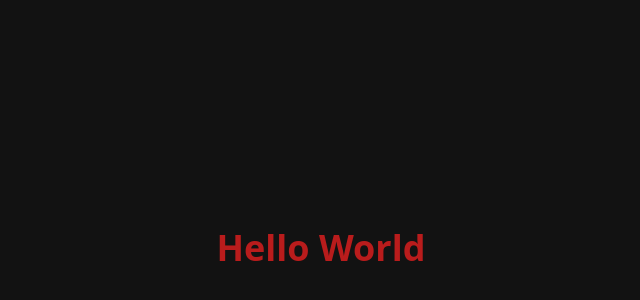
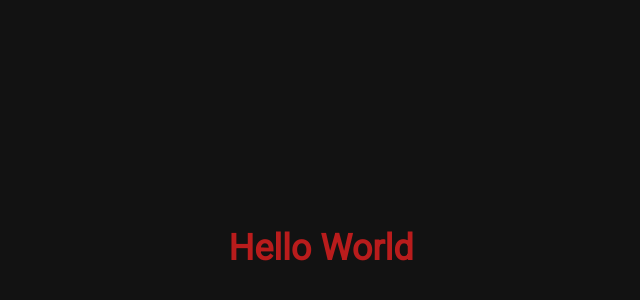
Before and after one commit to BARUIOM/baruio-svelte, a Svelte app: page / in a window 1280 px wide. Shown: the part 152-452 px from the top of the page, without its empty margins (319-959 px from the left). Built offline with nearby package versions, Linux system fonts and the light colour scheme.

Commit message:
Global styling

```diff
--- a/src/App.svelte
+++ b/src/App.svelte
@@ -3,13 +3,3 @@
         <div class="text-4xl text-red-700 font-bold">Hello World</div>
     </div>
 </main>
-
-<style global lang="postcss">
-    @tailwind base;
-    @tailwind components;
-    @tailwind utilities;
-
-    body {
-        @apply bg-dark;
-    }
-</style>
--- /dev/null
+++ b/src/index.css
@@ -0,0 +1,8 @@
+@tailwind base;
+@tailwind components;
+@tailwind utilities;
+
+body {
+    @apply bg-dark;
+    font-family: Roboto, sans-serif;
+}
--- a/src/main.ts
+++ b/src/main.ts
@@ -1,3 +1,5 @@
+import "./index.css";
+
 import "@fontsource/roboto";
 import "@fontsource/material-icons";
 import "@fontsource/material-icons-outlined";
```
